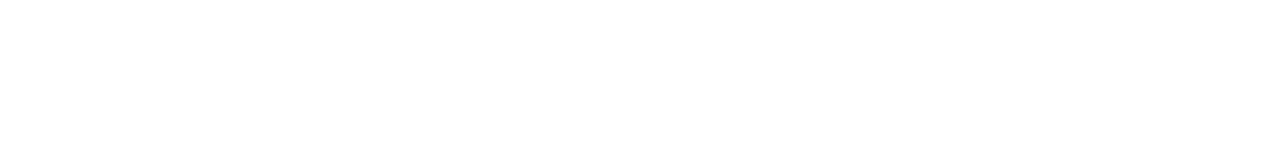
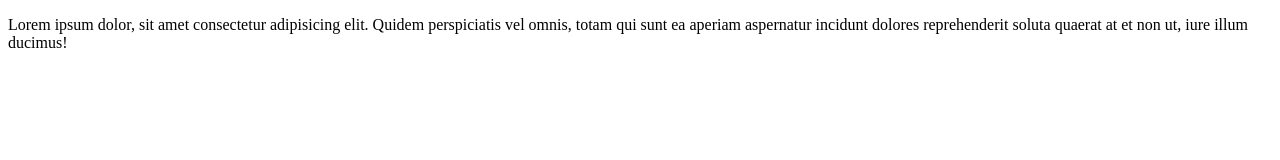
Before and after one commit to Zakaria-cpu301/git_test_local, a plain HTML site: page index.html in a window 1280 px wide. Drawn offline with Linux system fonts and the light colour scheme.

Commit message:
menambahkan lorem

```diff
--- a/index.html
+++ b/index.html
@@ -6,6 +6,6 @@
     <title>Document</title>
 </head>
 <body>
-
+    <p>Lorem ipsum dolor, sit amet consectetur adipisicing elit. Quidem perspiciatis vel omnis, totam qui sunt ea aperiam aspernatur incidunt dolores reprehenderit soluta quaerat at et non ut, iure illum ducimus!</p>
 </body>
 </html>
```
